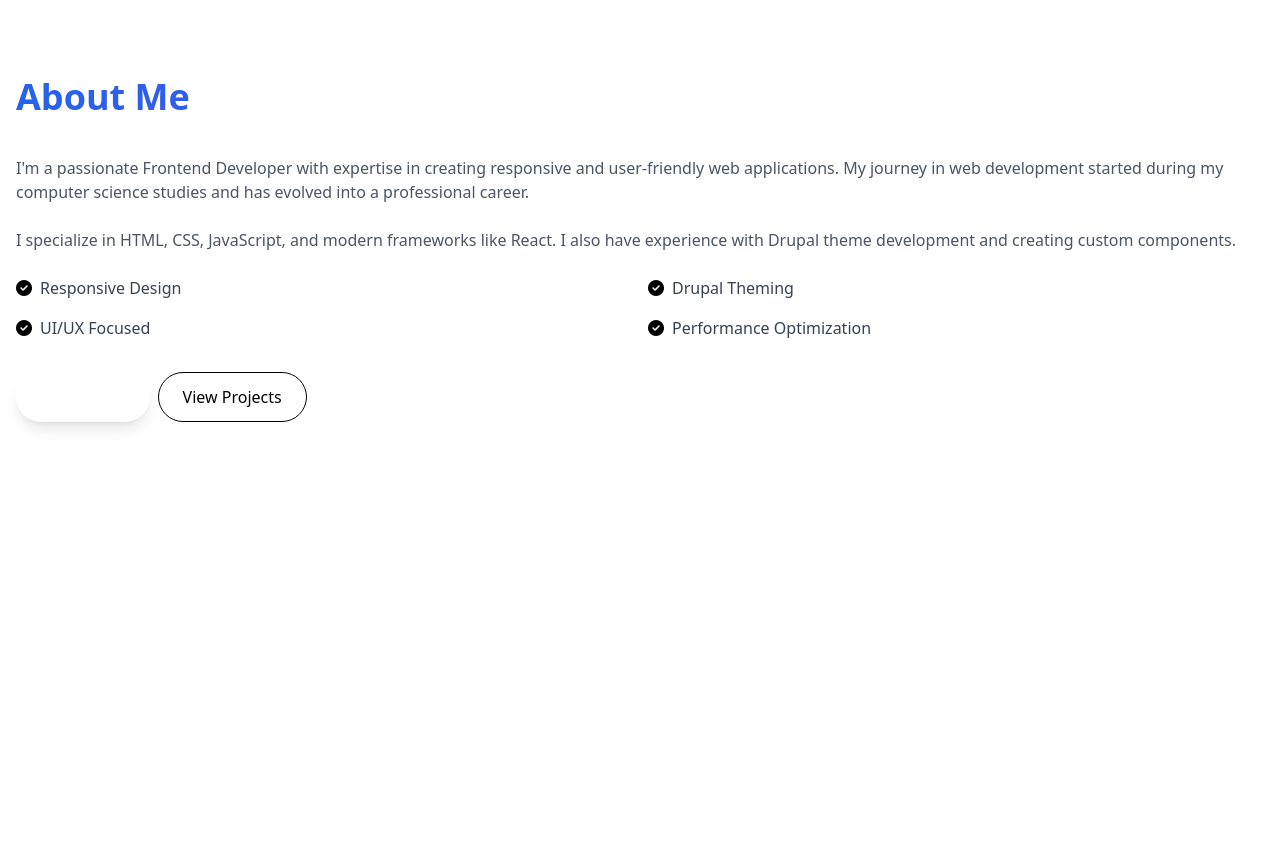
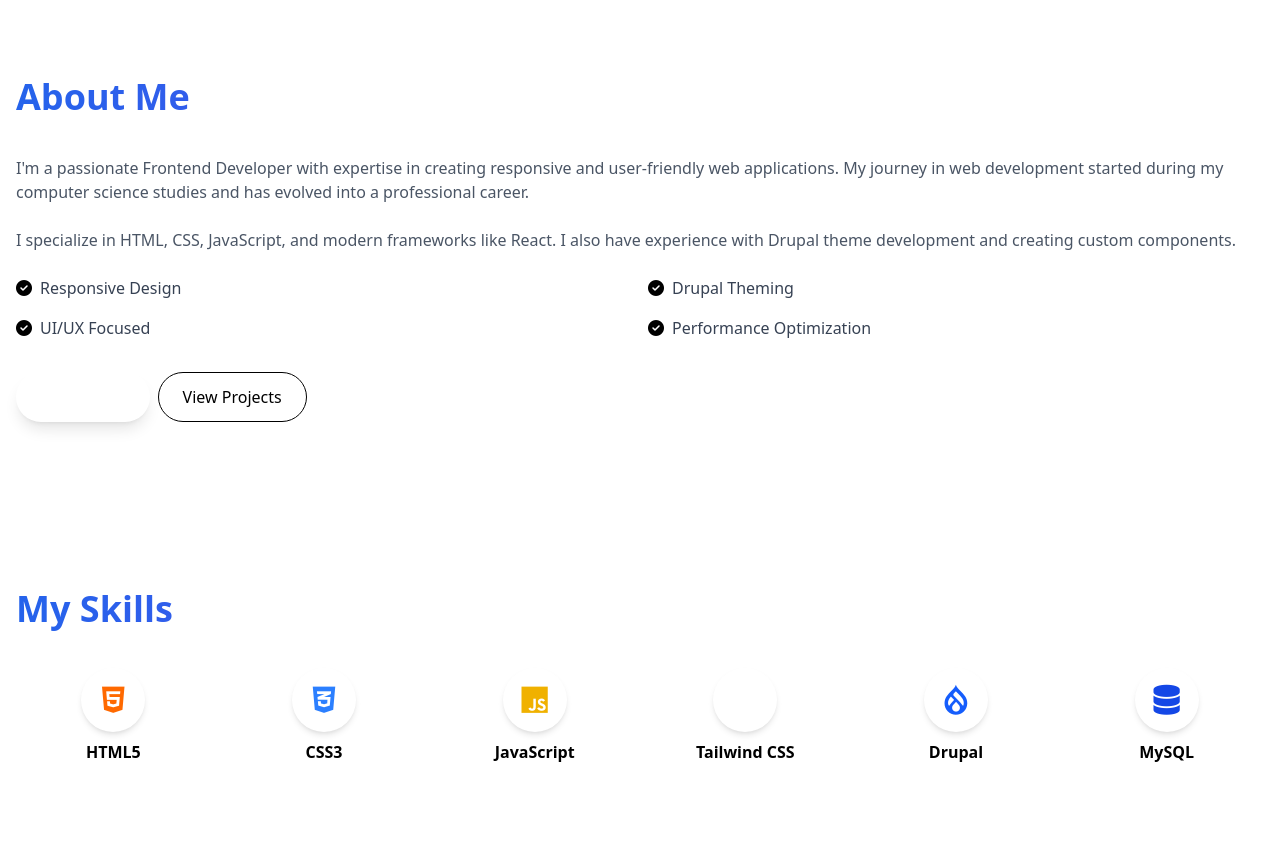
Before and after one commit to ShahabRasool/My-Portfolio, a website: page Portfoolio.html in a window 1280 px wide. Shown: the part 548-1392 px from the top of the page. Before the commit the page ends 1050 px from the top, so only its background shows below. Drawn offline with nearby package versions, Linux system fonts and the light colour scheme.

Commit message:
adding the skill

```diff
--- a/Portfoolio.html
+++ b/Portfoolio.html
@@ -228,10 +228,54 @@
                         <a href="#contact" class="bg-gradient-to-r from-primary to-secondary text-white px-6 py-3 rounded-full shadow-lg hover:shadow-xl transition transform hover:-translate-y-1">
                             Contact Me
                         </a>
-                        <a href="#projects" class="border border-primary text-primary px-6 py-3 rounded-full hover:bg-primary hover:text-black transition transform hover:-translate-y-1">
+                        <a href="#projects" class="border border-primary text-primary px-6 py-3 rounded-full hover:bg-primary hover:text-blackgit  transition transform hover:-translate-y-1">
                             View Projects
                         </a>
                     </div>
+                </div>
+            </div>
+        </div>
+    </section>
+      <!-- Skills Section -->
+    <section id="skills" class="py-20">
+        <div class="container mx-auto px-4">
+            <h2 class="section-title" data-aos="fade-up">My Skills</h2>
+            <div class="grid grid-cols-2 md:grid-cols-3 lg:grid-cols-6 gap-4">
+                <div class="text-center" data-aos="fade-up" data-aos-delay="100">
+                    <div class="skill-icon mx-auto">
+                        <i class="fab fa-html5 text-3xl text-orange-500"></i>
+                    </div>
+                    <h3 class="font-semibold text-dark hover:text-primary transition">HTML5</h3>
+                </div>
+                <div class="text-center" data-aos="fade-up" data-aos-delay="150">
+                    <div class="skill-icon mx-auto">
+                        <i class="fab fa-css3-alt text-3xl text-blue-500"></i>
+                    </div>
+                    <h3 class="font-semibold text-dark hover:text-primary transition">CSS3</h3>
+                </div>
+                <div class="text-center" data-aos="fade-up" data-aos-delay="200">
+                    <div class="skill-icon mx-auto">
+                        <i class="fab fa-js text-3xl text-yellow-500"></i>
+                    </div>
+                    <h3 class="font-semibold text-dark hover:text-primary transition">JavaScript</h3>
+                </div>
+                <div class="text-center" data-aos="fade-up" data-aos-delay="250">
+                    <div class="skill-icon mx-auto">
+                        <i class="fab fa-tailwind text-3xl text-blue-400"></i>
+                    </div>
+                    <h3 class="font-semibold text-dark hover:text-primary transition">Tailwind CSS</h3>
+                </div>
+                <div class="text-center" data-aos="fade-up" data-aos-delay="300">
+                    <div class="skill-icon mx-auto">
+                        <i class="fab fa-drupal text-3xl text-blue-600"></i>
+                    </div>
+                    <h3 class="font-semibold text-dark hover:text-primary transition">Drupal</h3>
+                </div>
+                <div class="text-center" data-aos="fade-up" data-aos-delay="350">
+                    <div class="skill-icon mx-auto">
+                        <i class="fas fa-database text-3xl text-blue-700"></i>
+                    </div>
+                    <h3 class="font-semibold text-dark hover:text-primary transition">MySQL</h3>
                 </div>
             </div>
         </div>
```
